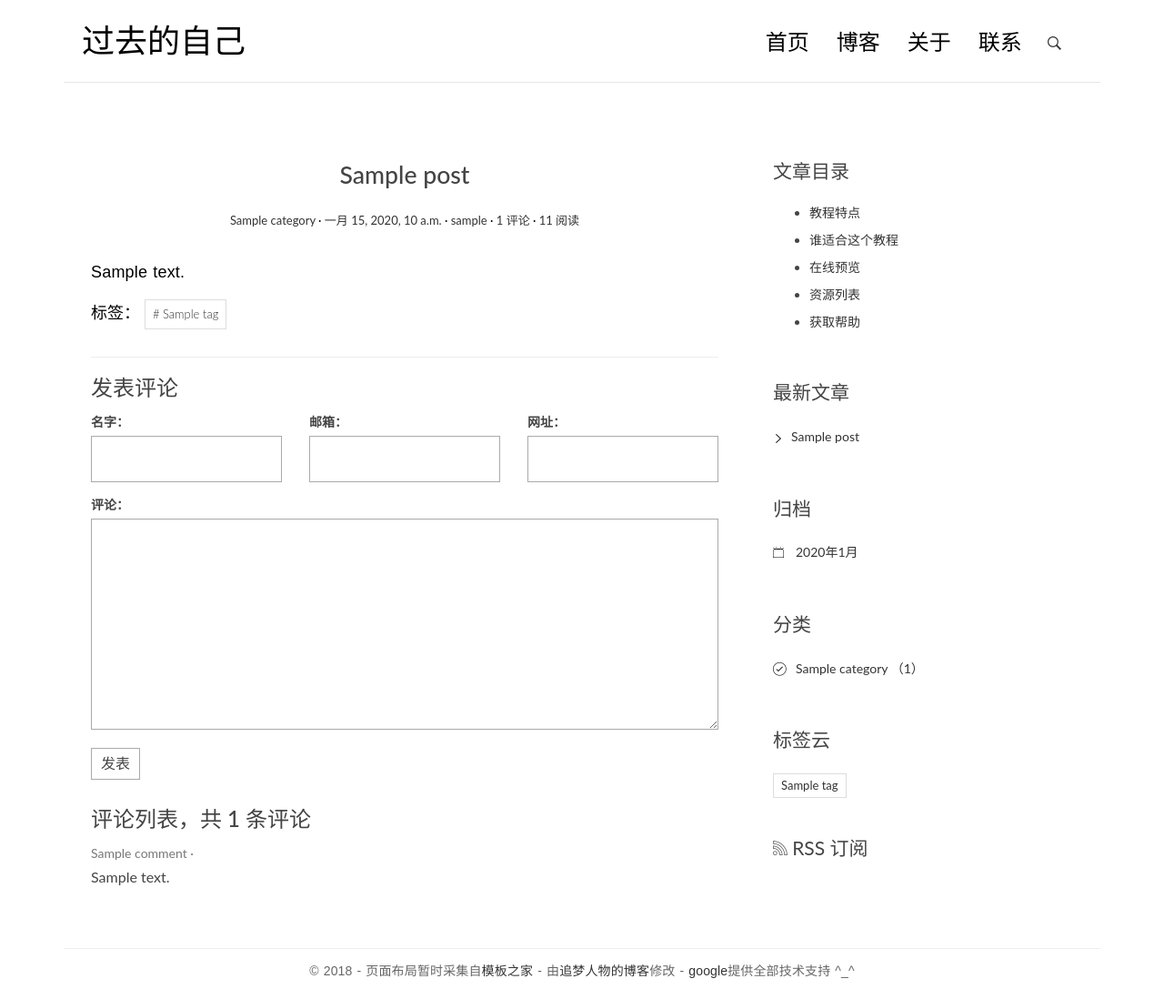
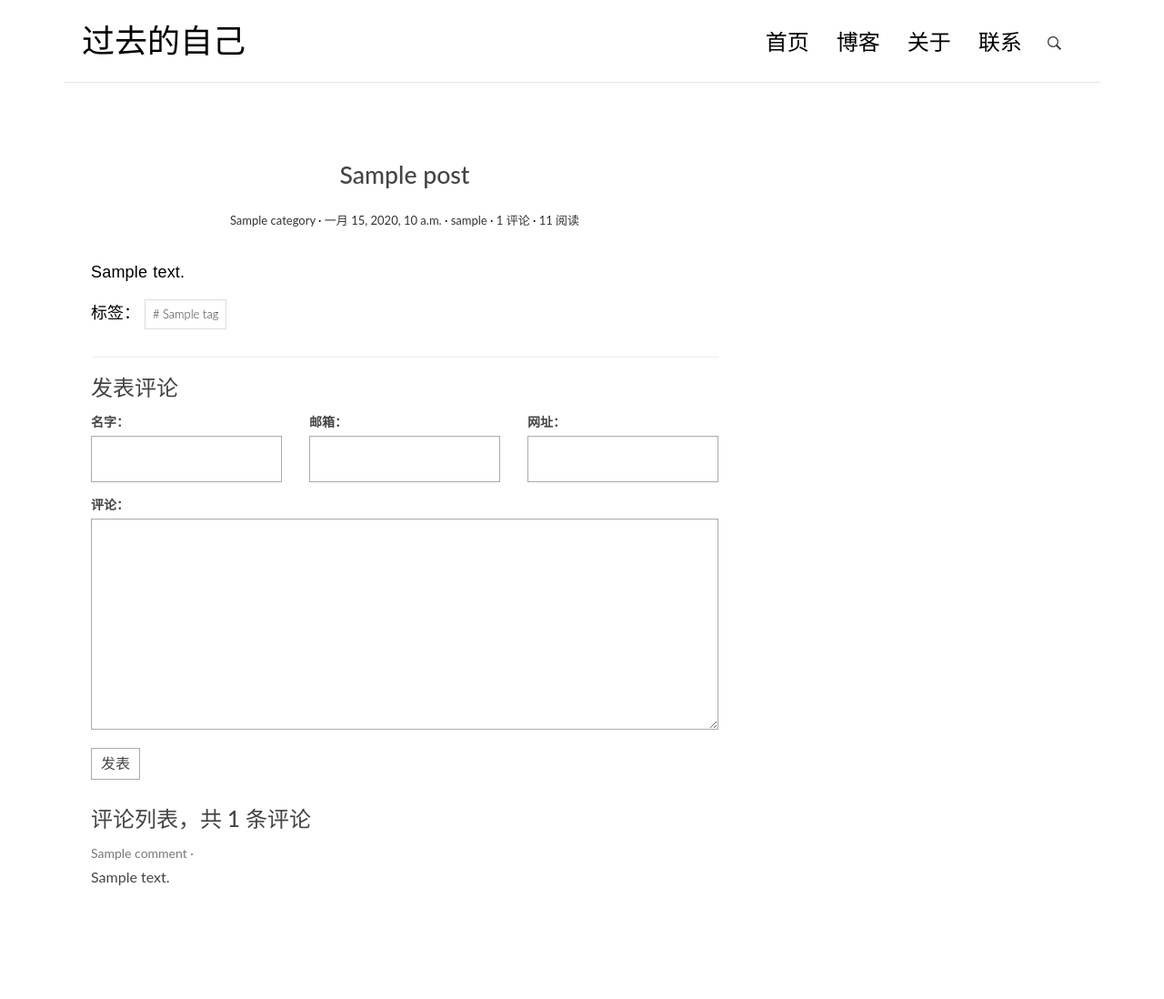
Before and after one commit to dismalstarshine/bzxhn, a Django app: page /post/1/ in a window 1280 px wide. Shown: the whole page at 91% size. After the commit the page ends 973 px from the top, so only its background shows below. Run offline with Django 3.2, Linux system fonts and the light colour scheme; tables that the repository leaves empty hold one stand-in row (values such as "Sample post"); some libraries are stand-ins or nearby versions.

Commit message:
移除文章目录功能，这么短还要什么目录

```diff
--- a/templates/blog/detail.html
+++ b/templates/blog/detail.html
@@ -72,8 +72,8 @@
                     </div>
                 </section>
             {% endblock main %}
-{% block toc %}
-                <div class="widget widget-content">
+<!--{% block toc %}
+                <!--div class="widget widget-content">
                     <h3 class="widget-title">文章目录</h3>
                     <ul>
                         <li>
@@ -94,3 +94,4 @@
                     </ul>
                 </div>
                 {% endblock toc %}
+-->
```
